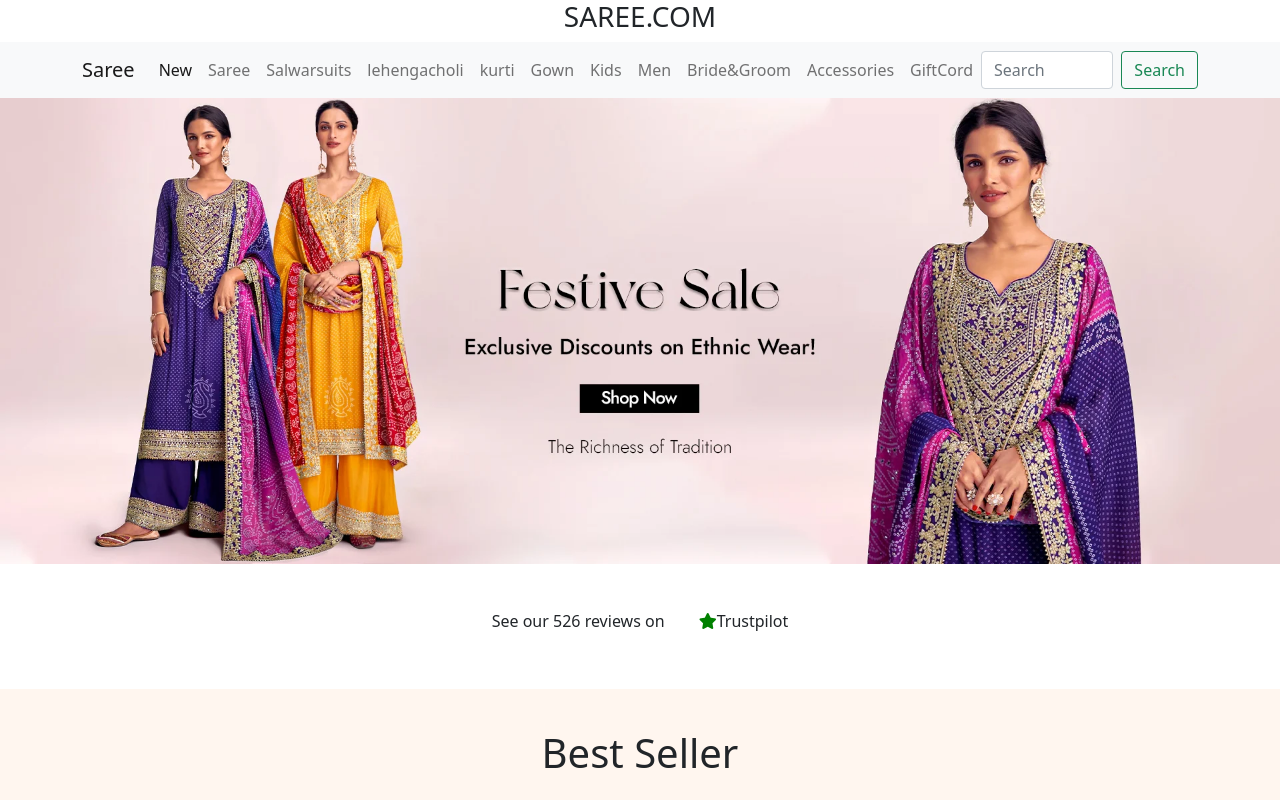
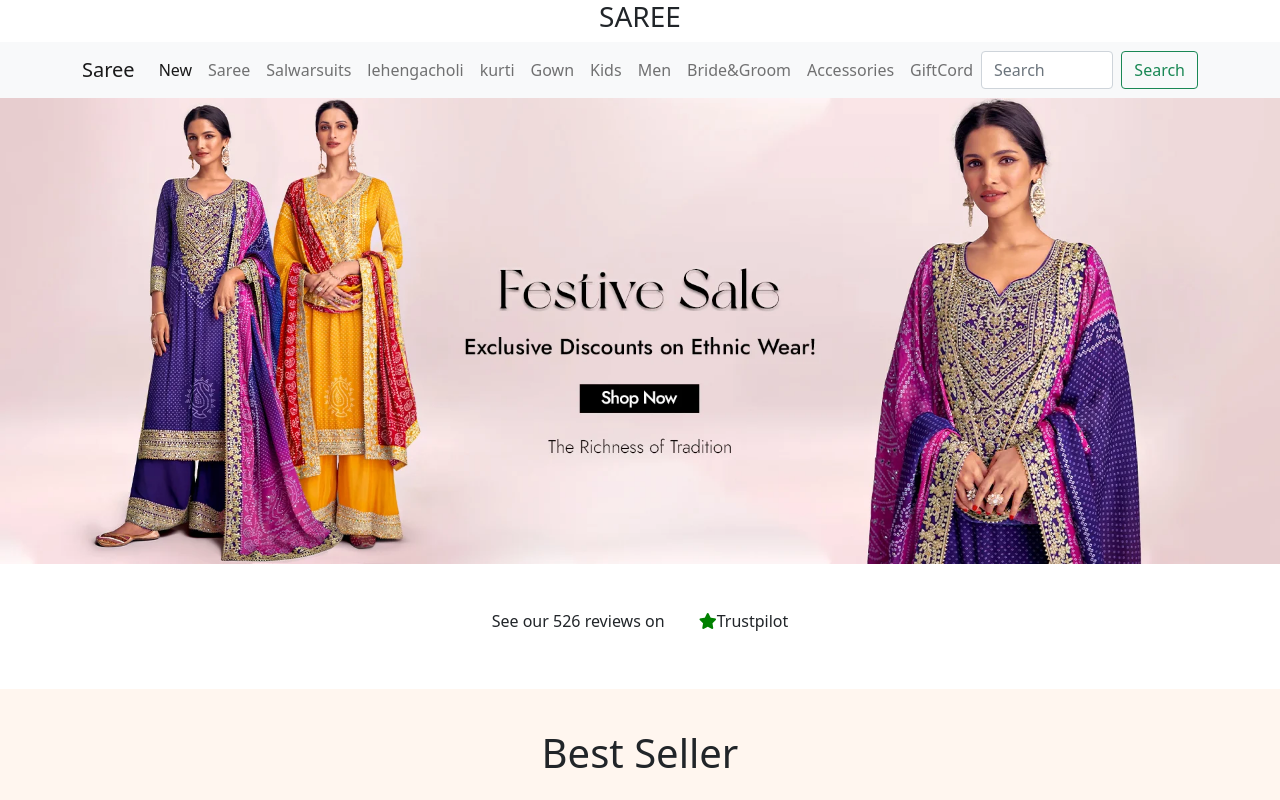
Before and after one commit to kishoreprogamming/sareewebsite, a plain HTML site: page index.html in a window 1280 px wide. Shown: the top 800 px of the page. Drawn offline with nearby package versions, Linux system fonts and the light colour scheme.

Commit message:
Update index.html

```diff
--- a/index.html
+++ b/index.html
@@ -18,7 +18,7 @@
   </head>
   <body>
     <section id="preheader" >
-      <h3 class="head3">SAREE.COM</h3>
+      <h3 class="head3">SAREE</h3>
       <nav class="navbar navbar-expand-lg navbar-light bg-light">
         <div class="container">
           <a class="navbar-brand" href="#">Saree</a>
```
